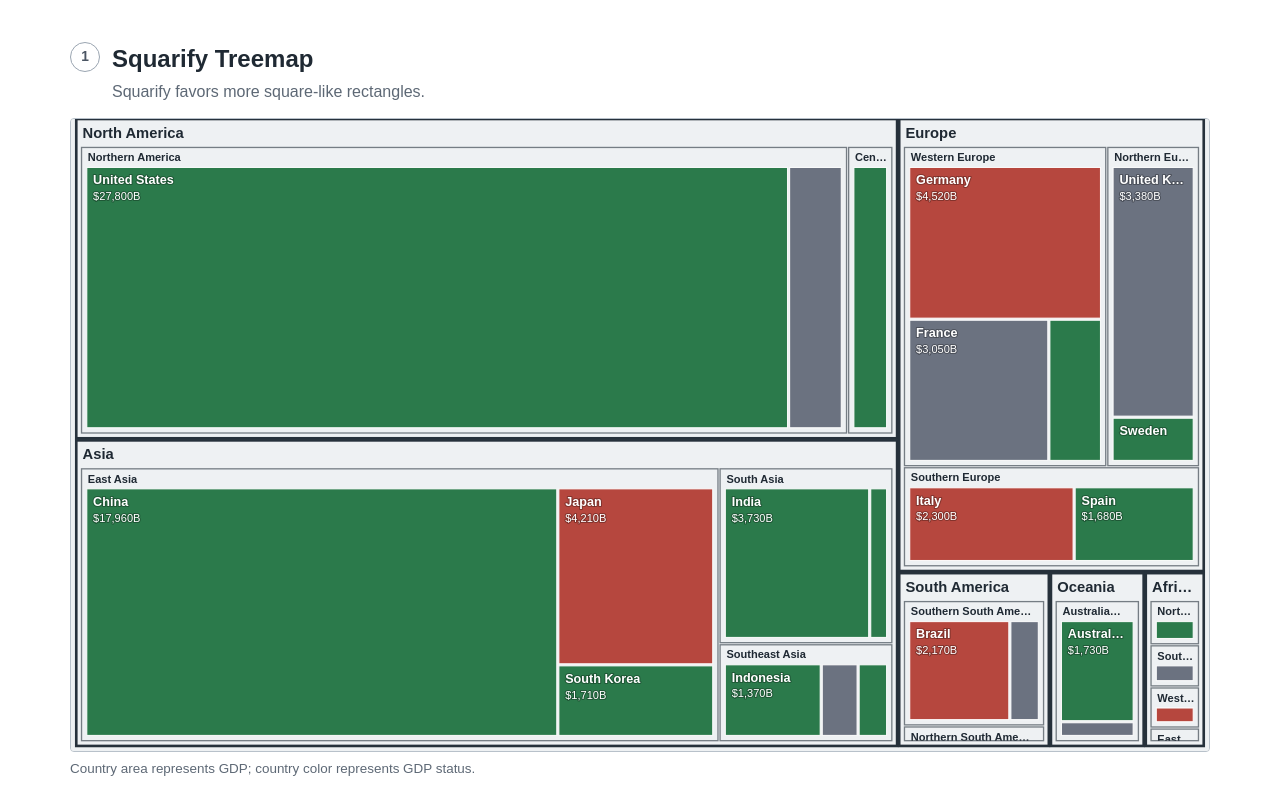
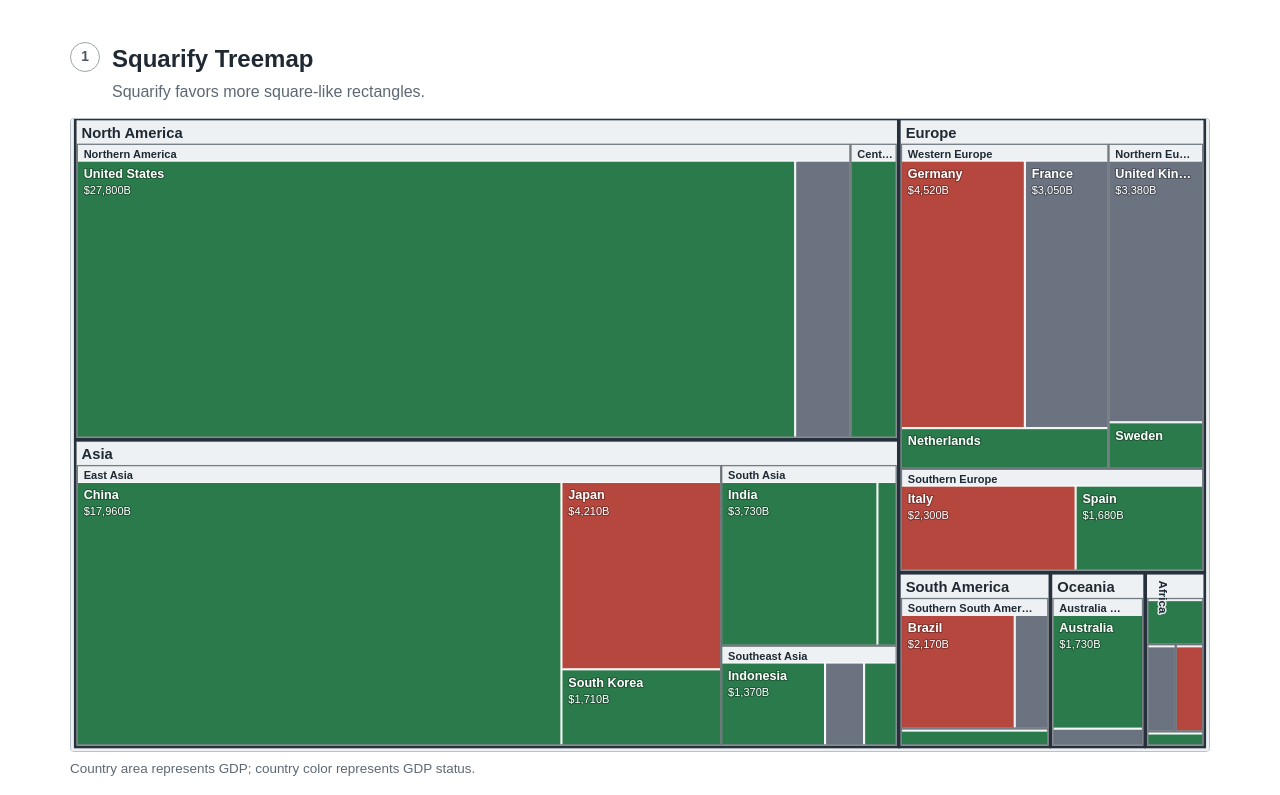
Before and after one commit to Abdullajon1881/stats401-labs, a plain HTML site: page lab6/index.html in a window 1280 px wide. Shown: the part 505-1300 px from the top of the page. Drawn offline with nearby package versions, Linux system fonts and the light colour scheme.

Commit message:
Validate and polish Lab 6 assignment

```diff
--- a/lab6/index.html
+++ b/lab6/index.html
@@ -4,6 +4,7 @@
   <meta charset="utf-8">
   <meta name="viewport" content="width=device-width, initial-scale=1">
   <title>Lab 6: Hierarchical Data Visualization</title>
+  <link rel="icon" href="data:,">
   <link rel="stylesheet" href="../css/style.css">
   <link rel="stylesheet" href="lab6.css">
 </head>
--- a/lab6/lab6.css
+++ b/lab6/lab6.css
@@ -236,6 +236,14 @@ body.lab6-page {
   font-weight: 600;
 }
 
+.lab6-vertical-label {
+  font-size: 11px;
+  paint-order: stroke;
+  stroke: rgba(238, 241, 243, 0.92);
+  stroke-width: 3px;
+  stroke-linejoin: round;
+}
+
 .lab6-legend {
   display: flex;
   flex-wrap: wrap;
--- a/lab6/lab6.js
+++ b/lab6/lab6.js
@@ -52,6 +52,10 @@
     if (maxCharacters < 4) return "";
     if (label.length <= maxCharacters) return label;
     return `${label.slice(0, Math.max(1, maxCharacters - 1))}…`;
+  }
+
+  function usesVerticalContinentLabel(node) {
+    return node.depth === 1 && node.x1 - node.x0 < 75 && node.y1 - node.y0 > 80;
   }
 
   function tooltipContent(leaf) {
@@ -109,12 +113,12 @@
     const layout = d3.treemap()
       .tile(tile)
       .size([width, height])
-      .round(true)
-      .paddingOuter(5)
-      .paddingInner(2)
+      .round(false)
+      .paddingOuter((node) => node.depth === 0 ? 4 : node.depth === 1 ? 2 : 0)
+      .paddingInner(1)
       .paddingTop((node) => {
-        if (node.depth === 1) return 27;
-        if (node.depth === 2) return 19;
+        if (node.depth === 1) return 24;
+        if (node.depth === 2) return node.value >= 700 ? 16 : 2;
         return 0;
       });
 
@@ -214,12 +218,22 @@
       .attr("height", (node) => Math.max(0, node.y1 - node.y0));
 
     parents.append("text")
-      .attr("class", (node) => `lab6-parent-label ${node.depth === 1 ? "lab6-continent-label" : "lab6-area-label"}`)
-      .attr("x", (node) => node.x0 + 6)
-      .attr("y", (node) => node.y0 + (node.depth === 1 ? 18 : 13))
-      .attr("clip-path", (node) => `url(#${node.clipId})`)
+      .attr("class", (node) => [
+        "lab6-parent-label",
+        node.depth === 1 ? "lab6-continent-label" : "lab6-area-label",
+        usesVerticalContinentLabel(node) ? "lab6-vertical-label" : ""
+      ].join(" ").trim())
+      .attr("x", (node) => node.x0 + (usesVerticalContinentLabel(node) ? 13 : 6))
+      .attr("y", (node) => node.y0 + (usesVerticalContinentLabel(node) ? 7 : node.depth === 1 ? 18 : 13))
+      .attr("transform", (node) => usesVerticalContinentLabel(node)
+        ? `rotate(90,${node.x0 + 13},${node.y0 + 7})`
+        : null)
+      .attr("clip-path", (node) => usesVerticalContinentLabel(node) ? null : `url(#${node.clipId})`)
       .text((node) => {
-        const nodeWidth = node.x1 - node.x0 - 12;
+        if (node.depth === 2 && node.value < 700) return "";
+        const nodeWidth = usesVerticalContinentLabel(node)
+          ? node.y1 - node.y0 - 12
+          : node.x1 - node.x0 - 12;
         const fontSize = node.depth === 1 ? 14 : 10.5;
         return truncateLabel(node.data.name, nodeWidth, fontSize);
       });
```
